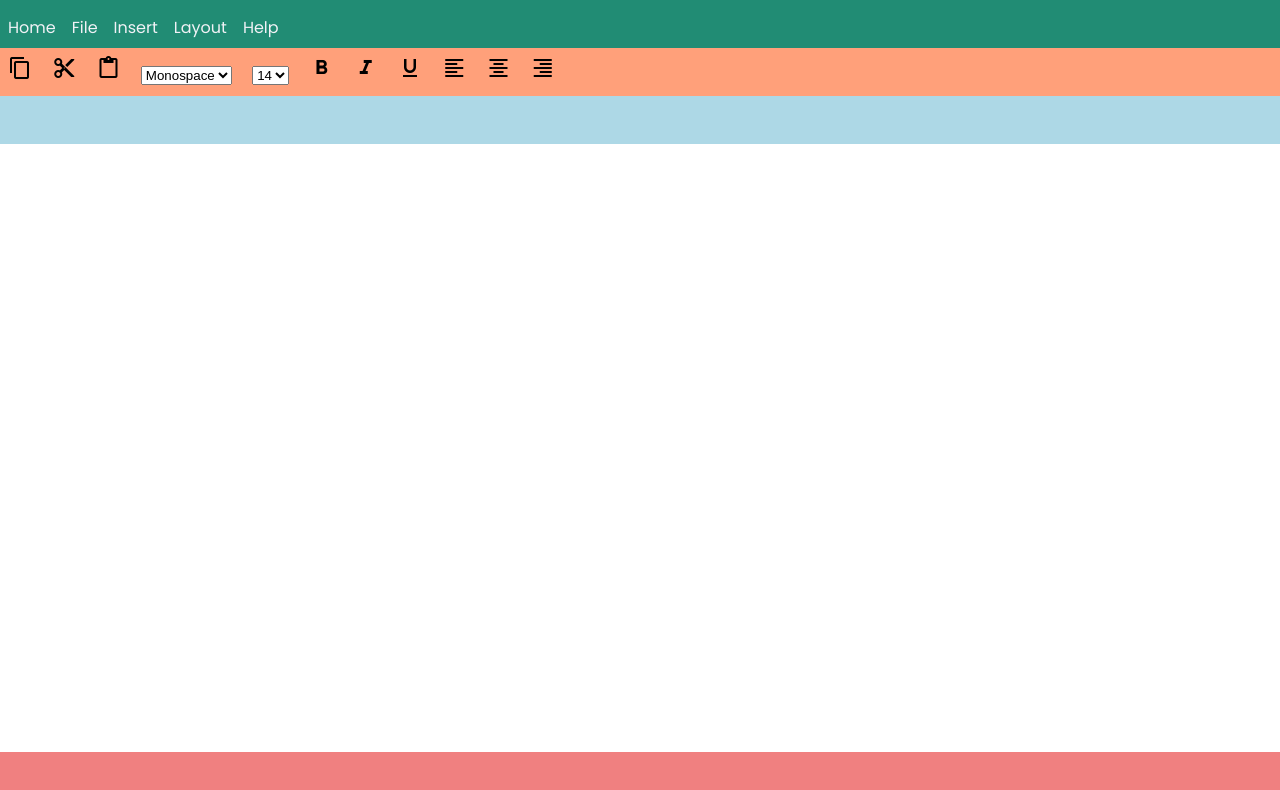
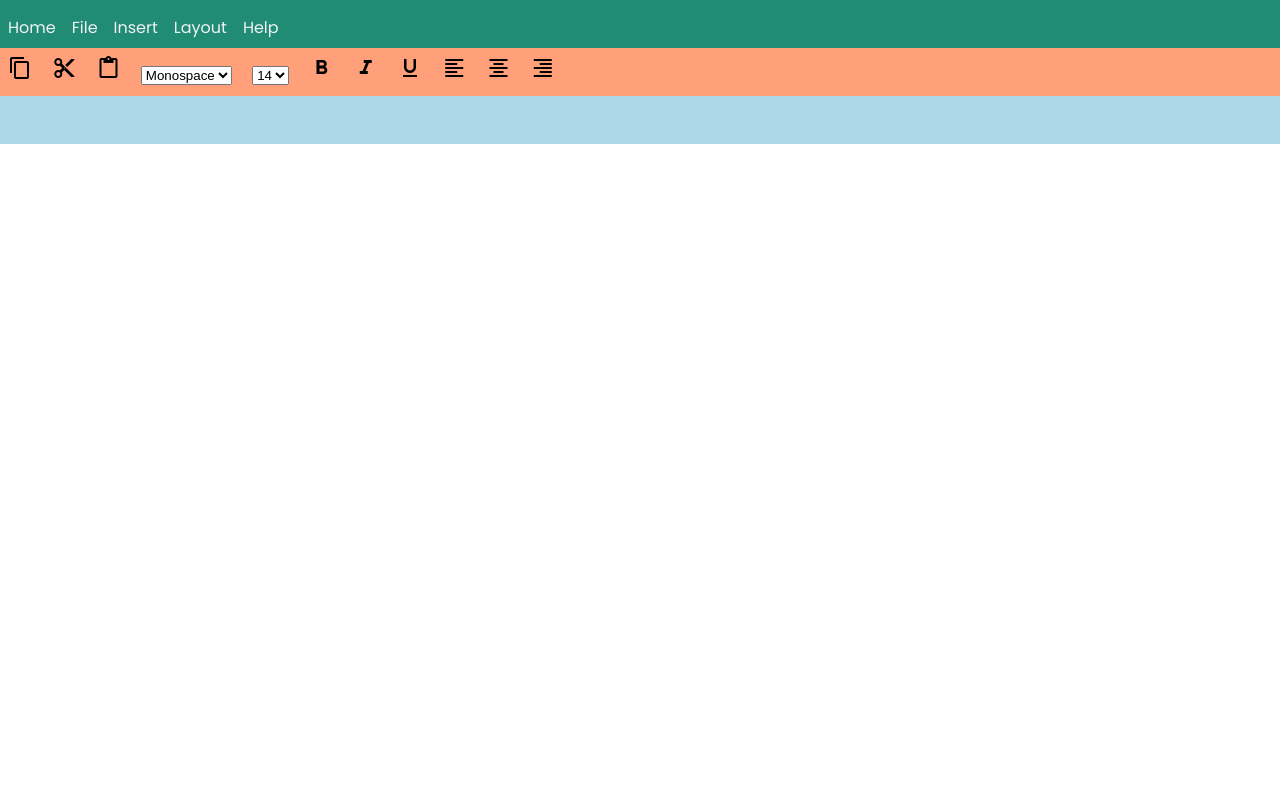
Before and after one commit to avoidbhi/InfoGrid---Excel-Application, a plain HTML site: page index.html in a window 1280 px wide. Drawn offline with Linux system fonts and the light colour scheme.

Commit message:
Mini Update

```diff
--- a/style.css
+++ b/style.css
@@ -40,7 +40,7 @@ body{
 
 .sheet-cont{
     height: 3rem;
-    background: lightcoral;
+    /* background: lightcoral; */
 }
 
 .grid-cont{
```
